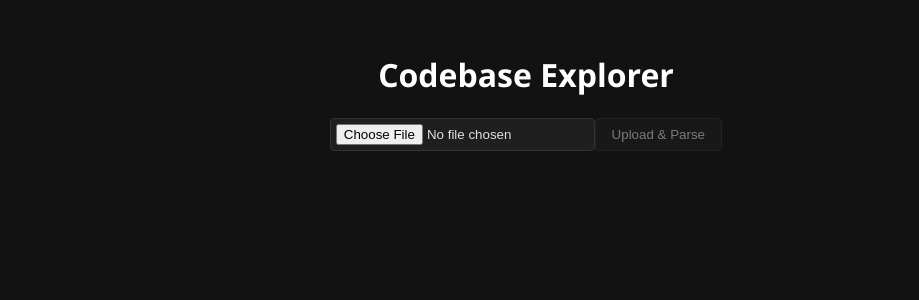
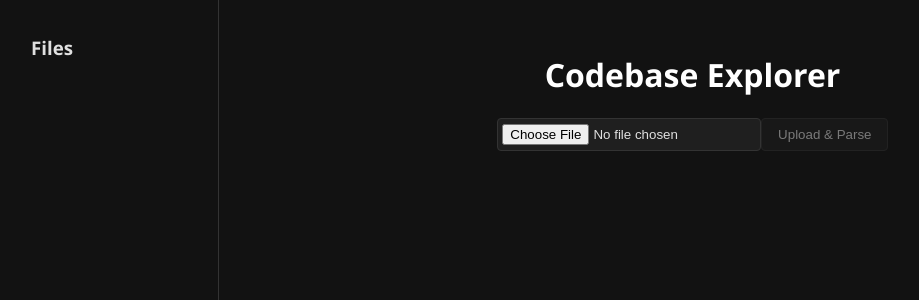
Before and after one commit to AraVraelHalt/Codebase-Explorer, a React (Create React App) app in the folder codebase-explorer/: page / in a window 1280 px wide. Shown: the top 300 px of the page, without its empty margins (114-1033 px from the left). Built offline with nearby package versions, Linux system fonts and the light colour scheme.

Commit message:
Added sidebar to organize information

```diff
--- a/codebase-explorer/src/App.tsx
+++ b/codebase-explorer/src/App.tsx
@@ -1,17 +1,20 @@
 import React, { useState } from 'react';
 
 import FileUpload from './components/FileUpload';
+import Sidebar from './components/Sidebar';
 import Graph from './components/Graph';
 import { buildDependencyGraph } from './parser/buildGraph';
 import { transformToReactFlow } from './parser/transformGraph';
 import { FileNode } from './parser/parseRepo';
-
 import './App.css';
 
 function App() {
   const [graphData, setGraphData] = useState<any> (null);
+  const [parsedFiles, setParsedFiles] = useState<FileNode[]> ([]);
 
   const handleParsedFiles = (files: FileNode[]) => {
+    setParsedFiles(files);
+
     const graph = buildDependencyGraph(files);
     const transformed = transformToReactFlow(graph);
 
@@ -19,13 +22,21 @@ function App() {
   };
 
   return (
-    <div style={{ padding: '2rem' }}>
-      <h1> Codebase Explorer</h1>
-      <FileUpload onParsed={handleParsedFiles} />
+    <div style={{ height: "100vh", display: "flex" }}>
+      {/* Sidebar */}
+      <div style={{ width: "300px", borderRight: "1px solid #333", padding: "1rem" }}>
+        <Sidebar files={parsedFiles} />
+      </div>
 
-      {graphData && (
-        <Graph nodes={graphData.nodes} edges={graphData.edges} />
-      )}
+      {/* Main Content */}
+      <div style={{ flex: 1, padding: "2rem" }}>
+        <h1>Codebase Explorer</h1>
+        <FileUpload onParsed={handleParsedFiles} />
+
+        {graphData && (
+          <Graph nodes={graphData.nodes} edges={graphData.edges} />
+        )}
+      </div>
     </div>
   );
 }
--- a/codebase-explorer/src/components/FileUpload.tsx
+++ b/codebase-explorer/src/components/FileUpload.tsx
@@ -8,7 +8,6 @@ type Props = {
 
 const FileUpload: React.FC<Props> = ({ onParsed }) => {
   const [file, setFile] = useState<File | null> (null);
-  const [parsedFiles, setParsedFiles] = useState<FileNode[]> ([]);
 
   const handleFileChange = (e: React.ChangeEvent<HTMLInputElement>) => {
     if (e.target.files && e.target.files.length > 0) {
@@ -33,7 +32,6 @@ const FileUpload: React.FC<Props> = ({ onParsed }) => {
         })
       );
 
-      setParsedFiles(results);
       onParsed(results);
 
     } else {
@@ -43,7 +41,6 @@ const FileUpload: React.FC<Props> = ({ onParsed }) => {
           const code = e.target?.result as string;
           const result = parseCode(file.name, code);
 
-          setParsedFiles([result]);
           onParsed([result]);
 
           console.log("Parsed: ", result);
@@ -61,20 +58,6 @@ const FileUpload: React.FC<Props> = ({ onParsed }) => {
       </button>
 
       {file && <p>Selected file: {file.name}</p>}
-
-      {parsedFiles.length > 0 && (
-        <div>
-          <h3>Parsed Files: </h3>
-
-          {parsedFiles.map((pf: FileNode) => (
-            <div key={pf.name}>
-              <strong>{pf.name}</strong>
-              <p>Functions: {pf.functions.join(", ")}</p>
-              <p>Imports: {pf.imports.join(", ")}</p>
-            </div>
-          ))}
-        </div>
-      )}
     </div>
   );
 };
--- /dev/null
+++ b/codebase-explorer/src/components/Sidebar.tsx
@@ -0,0 +1,37 @@
+import React, { useState } from "react";
+import { FileNode } from "../parser/parseRepo";
+
+type Props = {
+  files: FileNode[];
+};
+
+const Sidebar: React.FC<Props> = ({ files }) => {
+  const [selectedFile, setSelectedFile] = useState<FileNode | null>(null);
+
+  return (
+    <div>
+      <h3>Files</h3>
+
+      {/* File buttons */}
+      {files.map((file) => (
+        <div key={file.name} style={{ marginBottom: "0.5rem" }}>
+        <button
+          onClick={() => setSelectedFile(selectedFile?.name === file.name ? null : file)}
+          style={{ display: "block", width: "100%" }}
+        >
+          {file.name}
+        </button>
+
+        {selectedFile?.name === file.name && (
+          <div style={{ marginLeft: "1rem", marginTop: "0.25rem" }}>
+            <p>Functions: {file.functions.join(", ")}</p>
+            <p>Imports: {file.imports.join(", ")}</p>
+          </div>
+        )}
+        </div>
+      ))}
+    </div>
+  );
+};
+
+export default Sidebar;
```
